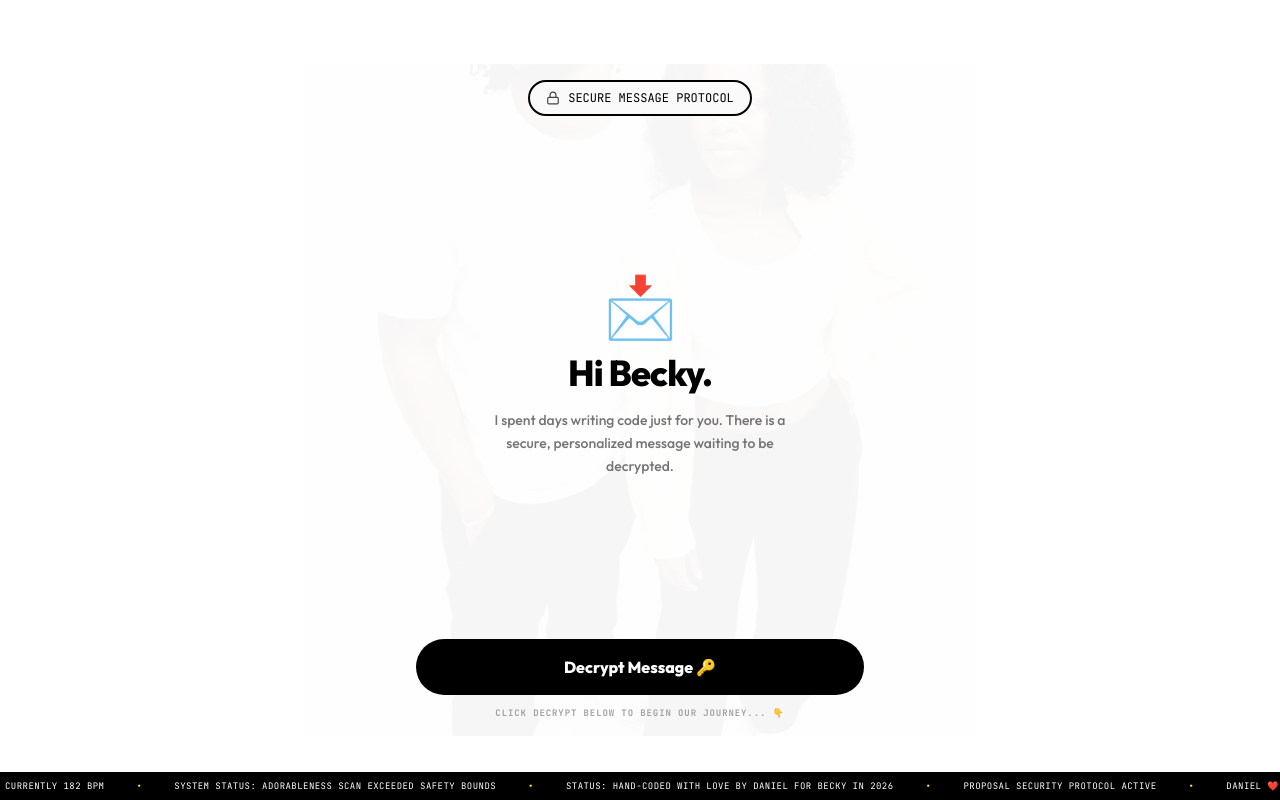
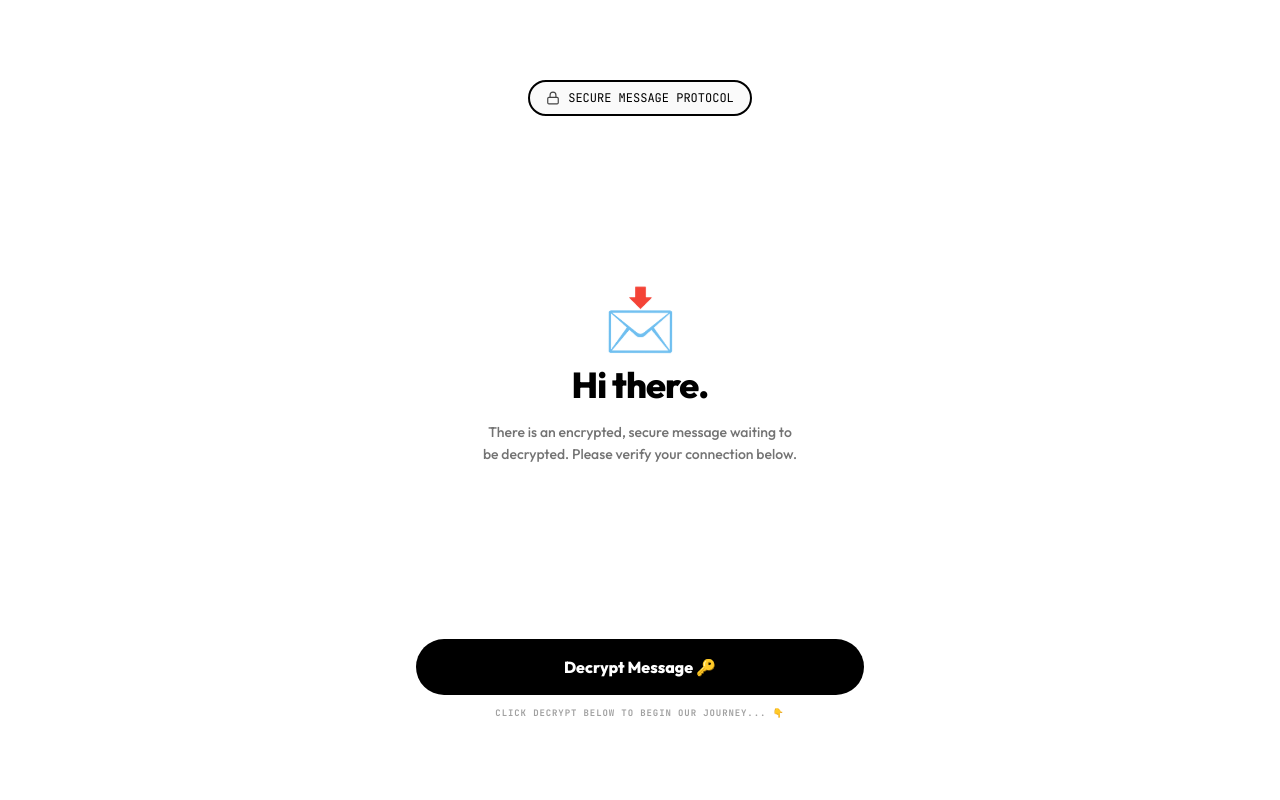
Before and after one commit to mdtbmw/mdbecky, a Next.js app: page / in a window 1280 px wide. Built offline with nearby package versions, Linux system fonts and the light colour scheme.

Commit message:
feat: implement surprise safeguards, hiding name watermarks, ticker, and images until identity verification

```diff
--- a/src/app/page.tsx
+++ b/src/app/page.tsx
@@ -28,15 +28,14 @@ const CAROUSEL_IMAGES = [
   { id: 3, src: "/Images/Daniel and Becky.jpeg", emoji: "🌅", label: "Us" },
 ];
 
-// 🌸 Custom backdrop that rains Becky's name in tiny letters continuously
+// 🌧️ Custom backdrop that rains Becky's name in tiny letters continuously
 function RainingNames() {
   const [particles, setParticles] = useState<{ id: number; x: number; delay: number; duration: number; scale: number }[]>([]);
 
   useEffect(() => {
-    // Generate 16 floating name particles
     const arr = Array.from({ length: 16 }).map((_, i) => ({
       id: i,
-      x: Math.random() * 100, // horizontal start position
+      x: Math.random() * 100,
       delay: Math.random() * 12,
       duration: 12 + Math.random() * 10,
       scale: 0.65 + Math.random() * 0.45,
@@ -69,7 +68,7 @@ function RainingNames() {
   );
 }
 
-// 🎰 Cute infinite scrolling text ticker fixed at the bottom
+// 🎰 Scrolling text ticker fixed at the bottom
 function TickerBanner() {
   return (
     <div className="w-full h-7 bg-black text-white border-t border-black flex items-center overflow-hidden font-mono text-[9px] uppercase tracking-wider select-none shrink-0 z-30 relative">
@@ -191,18 +190,18 @@ function ProposalAppContent() {
     scrollToSection(1);
   };
 
-  // --- SCREEN 1: TERMINAL STATES ---
+  // --- SCREEN 1: TERMINAL STATES (Mysterious - No Names revealed) ---
   const [terminalLines, setTerminalLines] = useState<string[]>([]);
   const [terminalDone, setTerminalDone] = useState(false);
   const [terminalReveal, setTerminalReveal] = useState(false);
 
   const terminalSequence = [
-    "Loading Becky's proposal database...",
-    "Compiling Daniel's courage variables...",
-    "Initializing custom layout modules...",
-    "Status: Spent nights coding this code for Becky...",
-    "Verifying security handshake...",
-    "Identity Found.",
+    "Establishing secure connection handshake...",
+    "Querying encrypted database...",
+    "Loading verification matrix...",
+    "Status: Code compiling...",
+    "Decrypting credentials...",
+    "Identity match found.",
   ];
 
   useEffect(() => {
@@ -548,10 +547,11 @@ function ProposalAppContent() {
   return (
     <div className="h-screen w-screen flex flex-col justify-between items-stretch overflow-hidden bg-white text-black font-sans relative">
 
-      {/* 🌧️ Raining Becky Names backdrop */}
-      <RainingNames />
-
-      {/* Background soft moving name watermark */}
+      {/* 🌧️ Raining Becky Names backdrop (Unlocked from Screen 3 onwards to maintain surprise) */}
+      {unlockedSection >= 3 && <RainingNames />}
+
+      {/* Background soft moving name watermark (Unlocked from Screen 3 onwards to maintain surprise) */}
+      {unlockedSection >= 3 && (
         <div className="absolute inset-0 pointer-events-none z-0 overflow-hidden select-none opacity-[0.03] font-black text-6xl tracking-widest text-black">
           <motion.div
             className="absolute top-1/4 left-10 text-7xl"
@@ -575,19 +575,15 @@ function ProposalAppContent() {
             BECKY
           </motion.div>
         </div>
+      )}
 
       {/* Main Snap Scroll Container */}
       <div
         ref={containerRef}
         className="scroll-container no-scrollbar w-full flex-1 z-10"
       >
-        {/* --- SCREEN 0: DECRYPT MESSAGE --- */}
+        {/* --- SCREEN 0: DECRYPT MESSAGE (Minimalist - No photo watermark yet to keep surprise) --- */}
         <ViewportSection id="section-0" isActive={activeSection === 0}>
-          {/* Background image overlay */}
-          <div className="absolute inset-0 z-0 opacity-[0.035] select-none pointer-events-none">
-            <img src="/Images/Daniel and Becky.jpeg" alt="" className="w-full h-full object-cover" />
-          </div>
-
           <div className="flex-1 flex flex-col justify-between items-center w-full py-4 text-black text-center select-none z-10">
             <div className="flex items-center gap-2 border-2 border-black rounded-full px-4 py-2 font-mono text-xs uppercase bg-neutral-50 shrink-0">
               <Lock size={14} className="animate-pulse" />
@@ -597,10 +593,10 @@ function ProposalAppContent() {
             <div className="w-full flex-1 flex flex-col items-center justify-center gap-4">
               <span className="text-6xl animate-float-slow">📩</span>
               <h1 className="text-3xl md:text-4xl font-extrabold tracking-tight">
-                Hi Becky.
+                Hi there.
               </h1>
               <p className="text-neutral-500 font-medium text-sm max-w-xs leading-relaxed">
-                I spent days writing code just for you. There is a secure, personalized message waiting to be decrypted.
+                There is an encrypted, secure message waiting to be decrypted. Please verify your connection below.
               </p>
             </div>
 
@@ -660,9 +656,9 @@ function ProposalAppContent() {
                         transition={{ duration: 0.6 }}
                         className="mt-4 pt-4 border-t border-neutral-800 text-neutral-200"
                       >
-                        <p className="text-base font-bold text-accent">Hello, Becky.</p>
+                        <p className="text-base font-bold text-accent">Security Match Found.</p>
                         <p className="text-xs text-neutral-400 mt-1 italic font-sans">
-                          &ldquo;I have been expecting you.&rdquo;
+                          &ldquo;Access credentials ready.&rdquo;
                         </p>
                       </motion.div>
                     )}
@@ -705,6 +701,7 @@ function ProposalAppContent() {
                 </h2>
               </div>
 
+              {/* Daniel Card */}
               <div className="w-full flex-1 flex flex-col items-center justify-center my-4">
                 <div className="border-2 border-black rounded-3xl p-4 bg-white flex flex-col items-center w-44 select-none shadow-none relative">
                   <div className="relative w-32 h-32 border-2 border-black rounded-2xl overflow-hidden bg-neutral-100 flex items-center justify-center">
@@ -740,6 +737,7 @@ function ProposalAppContent() {
                 </div>
               </div>
 
+              {/* YES / NO Choices */}
               <div className="w-full max-w-md shrink-0 flex flex-col gap-2 select-none">
                 <AnimatePresence mode="wait">
                   {knowGuyStatus !== "yes" ? (
@@ -879,7 +877,7 @@ function ProposalAppContent() {
           </ViewportSection>
         )}
 
-        {/* --- SCREEN 4: COUPLES PHOTO SWIPER (With visual stacked offsets) --- */}
+        {/* --- SCREEN 4: COUPLES PHOTO SWIPER --- */}
         {unlockedSection >= 4 && (
           <ViewportSection id="section-4" isActive={activeSection === 4}>
             <div className="flex-1 flex flex-col justify-between items-center w-full py-4 text-black text-center">
@@ -894,7 +892,6 @@ function ProposalAppContent() {
               </div>
 
               <div className="w-full flex-1 flex items-center justify-center my-2 relative">
-                {/* Swipe instruction helper */}
                 {carouselIndex < CAROUSEL_IMAGES.length && (
                   <motion.div
                     animate={{ y: [0, -4, 0] }}
@@ -908,12 +905,11 @@ function ProposalAppContent() {
                 <AnimatePresence>
                   {CAROUSEL_IMAGES.map((img, idx) => {
                     if (idx < carouselIndex) return null;
-                    if (idx > carouselIndex + 2) return null; // Show up to 3 cards stacked
+                    if (idx > carouselIndex + 2) return null;
 
                     const isTop = idx === carouselIndex;
                     const relIndex = idx - carouselIndex;
 
-                    // Rotations and offsets for card stacking effect
                     let cardRotate = 0;
                     let cardX = 0;
                     let cardY = 0;
@@ -1836,8 +1832,8 @@ function ProposalAppContent() {
         )}
       </div>
 
-      {/* 🎰 Infinite scrolling text ticker banner */}
-      <TickerBanner />
+      {/* 🎰 Infinite scrolling text ticker banner (Unlocked from Screen 3 onwards to maintain surprise) */}
+      {unlockedSection >= 3 && <TickerBanner />}
     </div>
   );
 }
```
Lines whose indentation alone changed are shown as unchanged.
